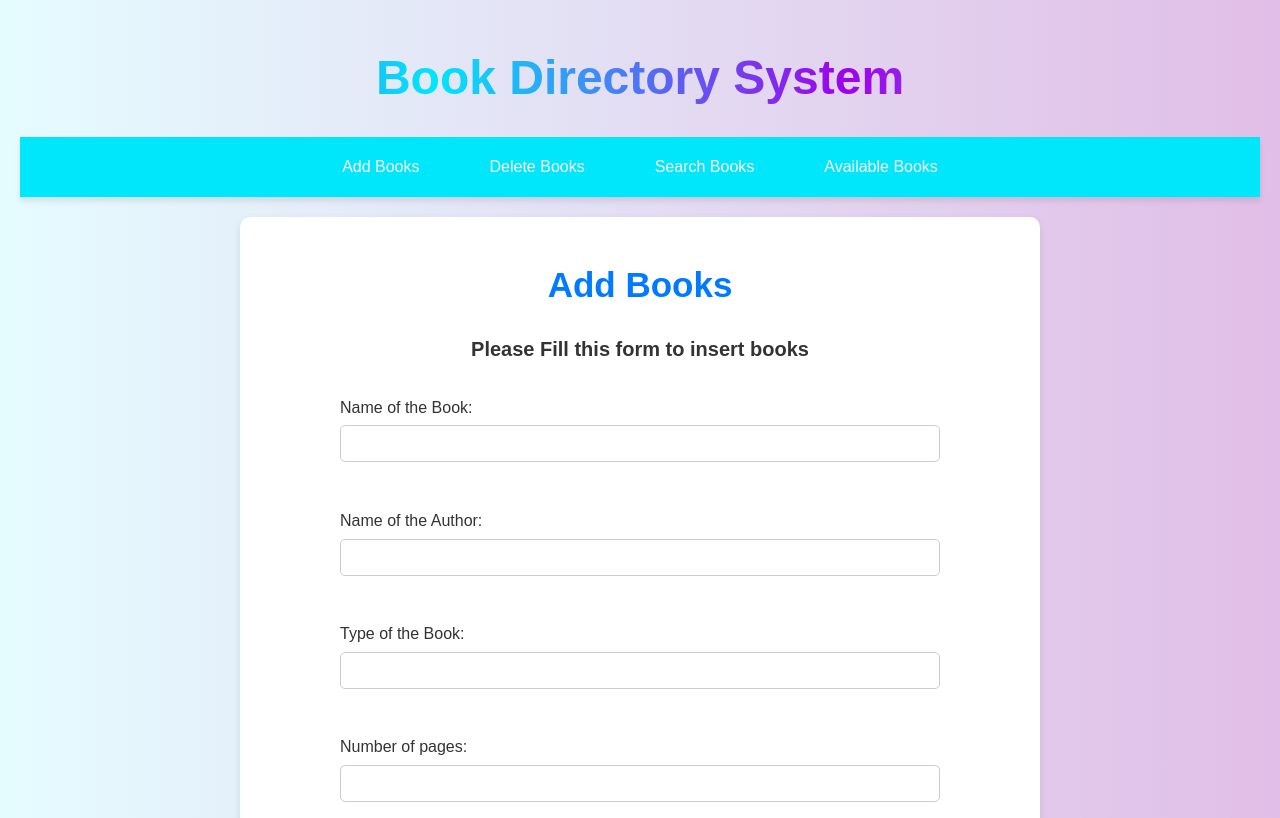
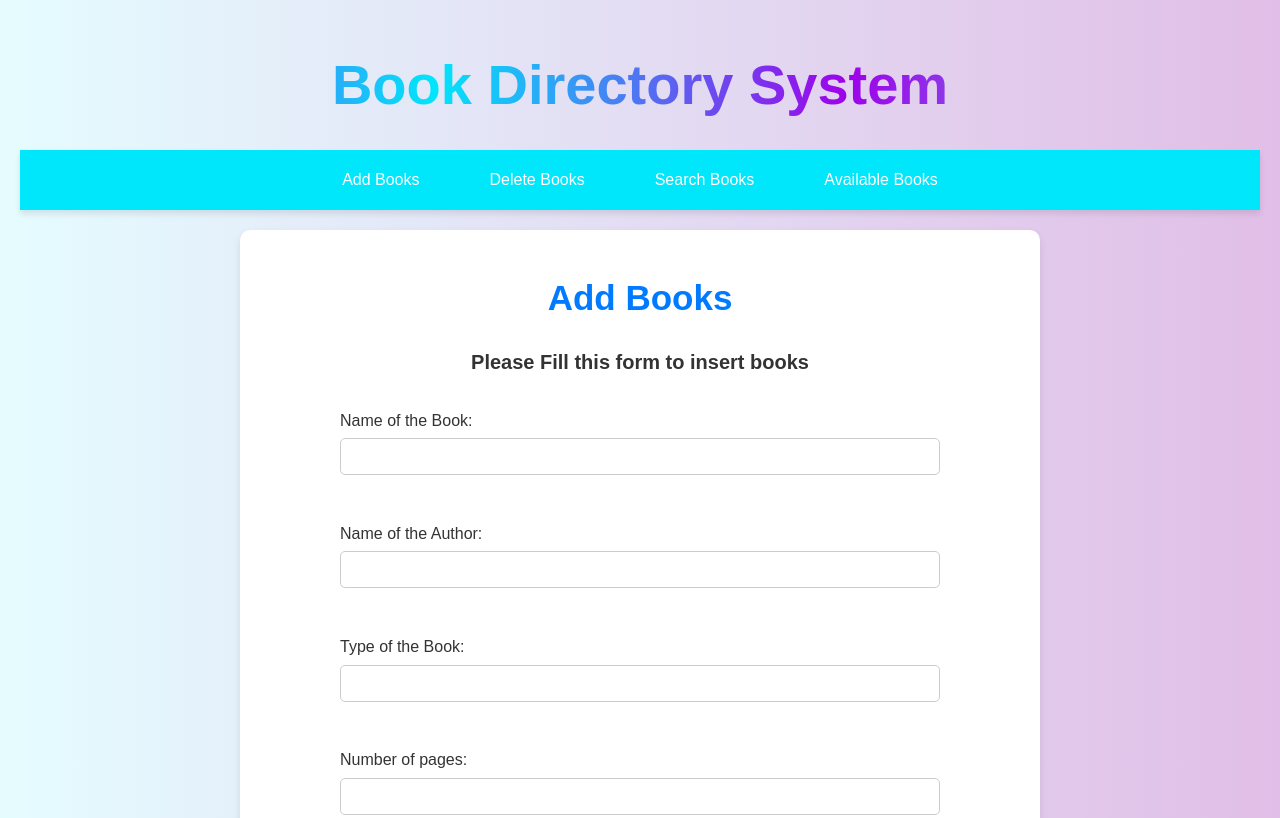
Before and after one commit to AritraBhattacharjee/Book-Directory, a website: page index.html in a window 1280 px wide. Shown: the top 818 px of the page. Drawn offline with Linux system fonts and the light colour scheme; no server answers.

Commit message:
4th commit

```diff
--- a/package.json
+++ b/package.json
@@ -4,6 +4,7 @@
   "description": "",
   "main": "app.js",
   "scripts": {
+  "test": "echo \"Error: no test specified\" && exit 1",
   "start": "node app.js"
   },
   "author": "Arnab",
--- a/style.css
+++ b/style.css
@@ -21,7 +21,7 @@ body {
 }
 
 h1 {
-    font-size: 3rem;
+    font-size: 3.5rem;
     background: -webkit-linear-gradient(right, #56d8e4, #9f01ea, #00e6fb, #9f01ea);
     -webkit-background-clip: text;
     -webkit-text-fill-color: transparent;
```
Also changed, not shown: vercel.json.
